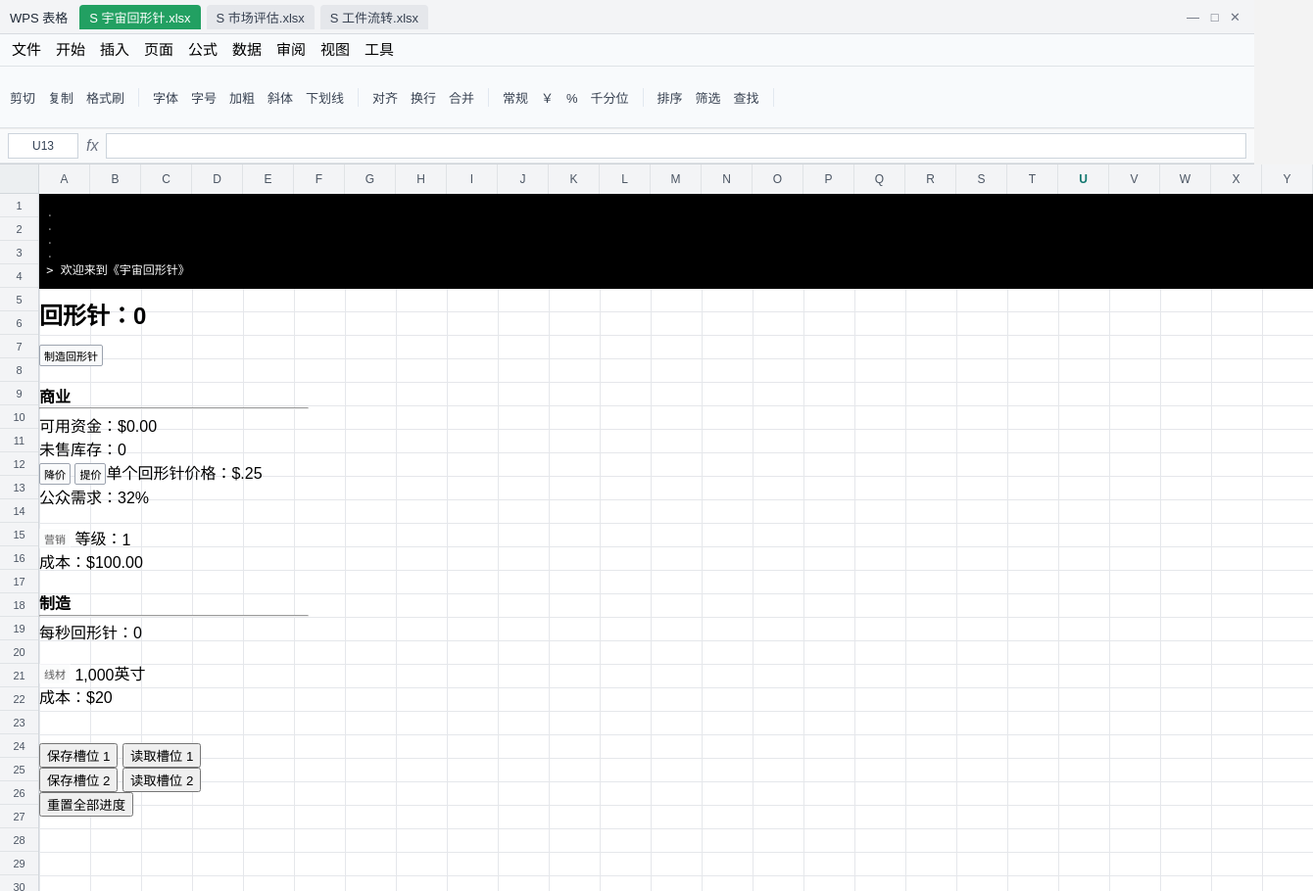
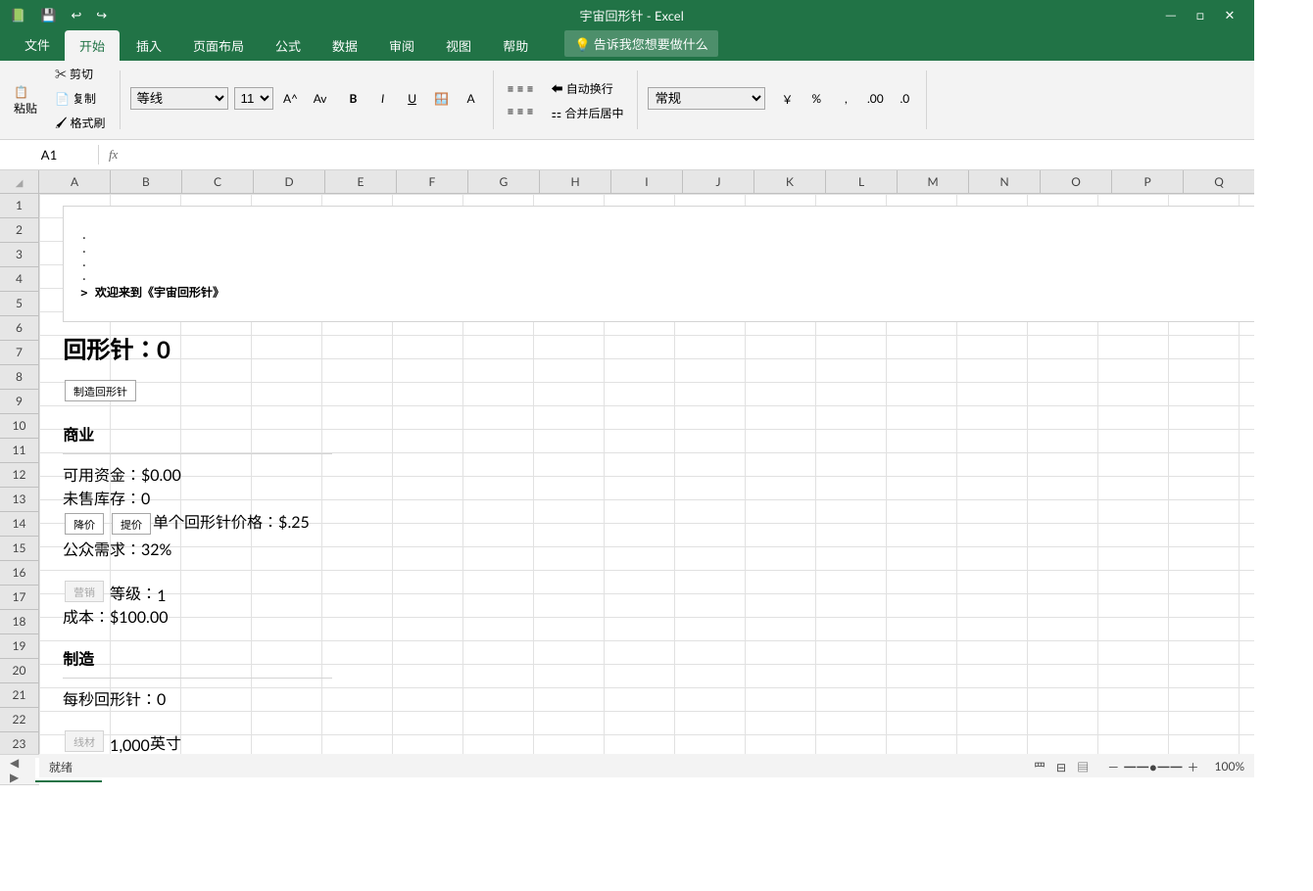
Before and after one commit to a1335465359-prog/huixingzhen, a website built with Vite: page docs/index2.html in a window 1280 px wide. Shown: the top 910 px of the page at 98% size, 1340 px wide, since content can reach past the window. After the commit the page ends 802 px from the top, so only its background shows below. Built offline with nearby package versions, Linux system fonts and the light colour scheme.

Commit message:
Add files via upload

```diff
--- a/docs/index2.html
+++ b/docs/index2.html
@@ -5,44 +5,96 @@
 
     <body class="excel-body">
         <div id="excelChrome">
-            <div class="wps-titlebar">
-                <div class="wps-app">WPS 表格</div>
-                <div class="wps-filetabs">
-                    <span class="tab active">S 宇宙回形针.xlsx</span>
-                    <span class="tab">S 市场评估.xlsx</span>
-                    <span class="tab">S 工件流转.xlsx</span>
+            <div class="excel-titlebar">
+                <div class="excel-title-left">
+                    <span class="excel-icon">📗</span>
+                    <span class="excel-save-icon">💾</span>
+                    <span class="excel-undo-icon">↩</span>
+                    <span class="excel-redo-icon">↪</span>
                 </div>
-                <div class="wps-windowbtns">— □ ✕</div>
+                <div class="excel-app">宇宙回形针 - Excel</div>
+                <div class="excel-windowbtns"><span class="win-min">─</span><span class="win-max">□</span><span class="win-close">✕</span></div>
             </div>
-            <div class="wps-menubar">文件　开始　插入　页面　公式　数据　审阅　视图　工具</div>
-            <div class="wps-ribbon">
-                <div class="group">剪切　复制　格式刷</div>
-                <div class="group">字体　字号　加粗　斜体　下划线</div>
-                <div class="group">对齐　换行　合并</div>
-                <div class="group">常规　￥　%　千分位</div>
-                <div class="group">排序　筛选　查找</div>
+            <div class="excel-menubar">
+                <span class="menu-file">文件</span>
+                <span class="menu-tab active">开始</span>
+                <span class="menu-tab">插入</span>
+                <span class="menu-tab">页面布局</span>
+                <span class="menu-tab">公式</span>
+                <span class="menu-tab">数据</span>
+                <span class="menu-tab">审阅</span>
+                <span class="menu-tab">视图</span>
+                <span class="menu-tab">帮助</span>
+                <span class="menu-search">💡 告诉我您想要做什么</span>
+            </div>
+            <div class="excel-ribbon">
+                <div class="group">
+                    <div class="ribbon-btn large">📋<br>粘贴</div>
+                    <div class="ribbon-col">
+                        <div>✂ 剪切</div>
+                        <div>📄 复制</div>
+                        <div>🖌 格式刷</div>
+                    </div>
+                </div>
+                <div class="group">
+                    <div class="ribbon-row">
+                        <select class="font-select"><option>等线</option></select>
+                        <select class="size-select"><option>11</option></select>
+                        <span class="ribbon-icon">A^</span><span class="ribbon-icon">Av</span>
+                    </div>
+                    <div class="ribbon-row">
+                        <span class="ribbon-icon font-bold">B</span>
+                        <span class="ribbon-icon font-italic">I</span>
+                        <span class="ribbon-icon font-underline">U</span>
+                        <span class="ribbon-icon">🪟</span>
+                        <span class="ribbon-icon">A</span>
+                    </div>
+                </div>
+                <div class="group">
+                    <div class="ribbon-col">
+                        <div>≡ ≡ ≡</div>
+                        <div>≡ ≡ ≡</div>
+                    </div>
+                    <div class="ribbon-col">
+                        <div>⬅ 自动换行</div>
+                        <div>⚏ 合并后居中</div>
+                    </div>
+                </div>
+                <div class="group">
+                    <div class="ribbon-row">
+                        <select class="format-select"><option>常规</option></select>
+                    </div>
+                    <div class="ribbon-row">
+                        <span class="ribbon-icon">￥</span>
+                        <span class="ribbon-icon">%</span>
+                        <span class="ribbon-icon">,</span>
+                        <span class="ribbon-icon">.00</span>
+                        <span class="ribbon-icon">.0</span>
+                    </div>
+                </div>
             </div>
             <div class="excel-formula">
-                <span class="name-box">U13</span>
-                <span class="fx-label">fx</span>
-                <span class="formula-input"></span>
+                <div class="name-box">A1</div>
+                <div class="formula-divider"></div>
+                <div class="fx-label"><i>fx</i></div>
+                <div class="formula-input"></div>
             </div>
         </div>
         <div id="excelGridWrap">
         <div class="sheetFrame">
-            <div class="sheetCorner"></div>
+            <div class="sheetCorner">◢</div>
             <div class="sheetColumnHeaders">
                 <span>A</span><span>B</span><span>C</span><span>D</span><span>E</span><span>F</span><span>G</span>
                 <span>H</span><span>I</span><span>J</span><span>K</span><span>L</span><span>M</span><span>N</span>
-                <span>O</span><span>P</span><span>Q</span><span>R</span><span>S</span><span>T</span><span class="selected-col">U</span>
-                <span>V</span><span>W</span><span>X</span><span>Y</span>
+                <span>O</span><span>P</span><span>Q</span><span>R</span><span>S</span><span>T</span><span>U</span>
+                <span>V</span><span>W</span><span>X</span><span>Y</span><span>Z</span><span>AA</span><span>AB</span>
             </div>
             <div class="sheetRowHeaders">
                 <span>1</span><span>2</span><span>3</span><span>4</span><span>5</span><span>6</span><span>7</span><span>8</span><span>9</span><span>10</span>
                 <span>11</span><span>12</span><span>13</span><span>14</span><span>15</span><span>16</span><span>17</span><span>18</span><span>19</span><span>20</span>
                 <span>21</span><span>22</span><span>23</span><span>24</span><span>25</span><span>26</span><span>27</span><span>28</span><span>29</span><span>30</span>
                 <span>31</span><span>32</span><span>33</span><span>34</span><span>35</span><span>36</span><span>37</span><span>38</span><span>39</span><span>40</span>
-                <span>41</span><span>42</span><span>43</span>
+                <span>41</span><span>42</span><span>43</span><span>44</span><span>45</span><span>46</span><span>47</span><span>48</span><span>49</span><span>50</span>
             </div>
             <div class="sheetViewport">
 
@@ -928,12 +980,16 @@
         </div>
         </div>
         <div class="sheetBottomBar">
-            <div class="sheetTabs">◀ ▶　<span class="active">Sheet1</span>　＋</div>
+            <div class="sheetTabs"><span class="tab-nav">◀ ▶</span><span class="tab active">Sheet1</span><span class="tab">Sheet2</span><span class="tab-add">＋</span></div>
             <div class="sheetScrollTrack"><span class="thumb"></span></div>
         </div>
         <div class="sheetStatusBar">
-            <div>平均值=0　计数=0　求和=0</div>
-            <div>◉　⧉　100%　—●+</div>
+            <div class="status-left">就绪</div>
+            <div class="status-right">
+                <span class="view-icons">罒 ⊟ ▤</span>
+                <span class="zoom-slider">－ ━━●━━ ＋</span>
+                <span class="zoom-pct">100%</span>
+            </div>
         </div>
         </div>
         <script type="text/javascript" src="i18n.js?v1"></script>
--- a/docs/interface.css
+++ b/docs/interface.css
@@ -788,317 +788,417 @@
 }
 
 
-/* Excel skin */
+/* Excel 365 Skin */
 body.excel-body {
     margin: 0;
-    background: #f3f3f3;
-    font-family: "Microsoft YaHei", "PingFang SC", "Noto Sans SC", Arial, sans-serif;
+    background: #fff;
+    font-family: "Calibri", "Microsoft YaHei", sans-serif;
+    overflow: hidden;
+    color: #000;
 }
 
 #excelChrome {
     position: sticky;
     top: 0;
-    z-index: 30;
-    border-bottom: 1px solid #cfd3d8;
-    background: #f7f7f7;
+    z-index: 40;
+    background: #fff;
+    display: flex;
+    flex-direction: column;
 }
 
 .excel-titlebar {
-    height: 34px;
-    line-height: 34px;
-    padding: 0 14px;
+    height: 30px;
+    background: #217346;
+    color: #fff;
+    display: flex;
+    align-items: center;
+    justify-content: space-between;
+    padding: 0 10px;
     font-size: 13px;
-    background: #e9ecef;
-    color: #1f2937;
+}
+
+.excel-title-left {
+    display: flex;
+    gap: 15px;
+    align-items: center;
+}
+
+.excel-windowbtns span {
+    display: inline-block;
+    width: 30px;
+    text-align: center;
+    line-height: 30px;
+    cursor: pointer;
+}
+.excel-windowbtns span:hover { background: rgba(255,255,255,0.1); }
+.excel-windowbtns .win-close:hover { background: #e81123; }
+
+.excel-menubar {
+    height: 32px;
+    background: #217346;
+    color: #fff;
+    display: flex;
+    align-items: flex-end;
+    padding: 0 10px;
+    font-size: 13px;
+}
+
+.menu-file {
+    padding: 0 15px;
+    height: 32px;
+    line-height: 32px;
+    cursor: pointer;
+}
+.menu-file:hover { background: rgba(255,255,255,0.1); }
+
+.menu-tab {
+    padding: 6px 15px;
+    cursor: pointer;
+    border-radius: 4px 4px 0 0;
+    margin-right: 2px;
+}
+.menu-tab:hover:not(.active) { background: rgba(255,255,255,0.1); }
+
+.menu-tab.active {
+    background: #f3f3f3;
+    color: #217346;
+}
+
+.menu-search {
+    margin-left: 20px;
+    padding: 4px 10px;
+    background: rgba(255,255,255,0.2);
+    border-radius: 2px;
+    color: #fff;
+    margin-bottom: 4px;
 }
 
 .excel-ribbon {
-    height: 38px;
-    line-height: 38px;
-    padding: 0 14px;
-    font-size: 14px;
-    border-top: 1px solid #fff;
-    border-bottom: 1px solid #d9d9d9;
+    height: 80px;
+    background: #f3f3f3;
+    border-bottom: 1px solid #d4d4d4;
+    display: flex;
+    align-items: center;
+    padding: 0 10px;
+    gap: 10px;
 }
+
+.excel-ribbon .group {
+    display: flex;
+    align-items: center;
+    gap: 10px;
+    padding-right: 10px;
+    border-right: 1px solid #d4d4d4;
+    height: 60px;
+}
+
+.ribbon-btn.large {
+    display: flex;
+    flex-direction: column;
+    align-items: center;
+    font-size: 12px;
+    gap: 4px;
+    padding: 4px;
+    cursor: pointer;
+}
+.ribbon-btn.large:hover { background: #e1e1e1; }
+
+.ribbon-col {
+    display: flex;
+    flex-direction: column;
+    gap: 4px;
+    font-size: 12px;
+}
+.ribbon-col div { padding: 2px 4px; cursor: pointer; }
+.ribbon-col div:hover { background: #e1e1e1; }
+
+.ribbon-row {
+    display: flex;
+    align-items: center;
+    gap: 6px;
+    font-size: 12px;
+    margin-bottom: 4px;
+}
+
+.font-select { width: 100px; border: 1px solid #a6a6a6; padding: 2px; }
+.size-select { width: 40px; border: 1px solid #a6a6a6; padding: 2px; }
+.format-select { width: 120px; border: 1px solid #a6a6a6; padding: 2px; }
+
+.ribbon-icon {
+    display: inline-block;
+    width: 20px;
+    text-align: center;
+    cursor: pointer;
+    padding: 2px;
+}
+.ribbon-icon:hover { background: #e1e1e1; }
+.font-bold { font-weight: bold; }
+.font-italic { font-style: italic; }
+.font-underline { text-decoration: underline; }
 
 .excel-formula {
     height: 30px;
-    line-height: 30px;
-    padding: 0 14px;
-    font-size: 12px;
-    color: #6b7280;
-    border-top: 1px solid #eee;
     background: #fff;
+    border-bottom: 1px solid #d4d4d4;
+    display: flex;
+    align-items: center;
+    padding: 0 10px;
+    gap: 10px;
+    font-size: 13px;
 }
 
-#excelGridWrap {
-    min-height: calc(100vh - 102px);
-    background-image: linear-gradient(#e6e9ed 1px, transparent 1px), linear-gradient(90deg, #e6e9ed 1px, transparent 1px);
-    background-size: 26px 26px, 80px 26px;
-    padding: 8px;
+.name-box {
+    width: 80px;
+    text-align: center;
 }
 
-#page {
-    position: relative;
-    background: rgba(255,255,255,0.92);
-    border: 1px solid #cdd3d8;
-    box-shadow: 0 2px 8px rgba(0,0,0,.08);
+.formula-divider {
+    width: 1px;
+    height: 20px;
+    background: #d4d4d4;
 }
 
-.button2 {
-    border: 1px solid #9ca3af;
-    background: #f9fafb;
+.fx-label {
+    color: #666;
+    font-family: "Times New Roman", serif;
 }
 
-.button2:hover {
-    background: #eef4ff;
+.formula-input {
+    flex: 1;
+    height: 22px;
+    border: 1px solid #fff;
+}
+.formula-input:hover { border: 1px solid #d4d4d4; }
+
+#excelGridWrap {
+    height: calc(100vh - 172px);
+    background: #fff;
+    display: flex;
+    flex-direction: column;
 }
 
-/* PR-1: sheet coordinate shell */
 .sheetFrame {
+    flex: 1;
     display: grid;
     grid-template-columns: 40px 1fr;
-    grid-template-rows: 30px 1fr;
-    height: calc(100vh - 120px);
-    border: 1px solid #cfd3d8;
-    background: #fff;
+    grid-template-rows: 24px 1fr;
+    overflow: hidden;
 }
 
 .sheetCorner {
     grid-column: 1;
     grid-row: 1;
-    background: #eceff1;
-    border-right: 1px solid #d2d7dc;
-    border-bottom: 1px solid #d2d7dc;
+    background: #e6e6e6;
+    border-right: 1px solid #c0c0c0;
+    border-bottom: 1px solid #c0c0c0;
+    text-align: center;
+    line-height: 24px;
+    color: #a6a6a6;
+    font-size: 10px;
 }
 
 .sheetColumnHeaders {
     grid-column: 2;
     grid-row: 1;
-    display: grid;
-    grid-template-columns: repeat(14, minmax(80px, 1fr));
-    background: #eceff1;
-    border-bottom: 1px solid #d2d7dc;
+    display: flex;
+    background: #e6e6e6;
+    border-bottom: 1px solid #c0c0c0;
+    overflow: hidden;
 }
 
 .sheetColumnHeaders span {
+    flex: 0 0 72px;
     text-align: center;
-    line-height: 30px;
+    line-height: 24px;
     font-size: 12px;
-    color: #4b5563;
-    border-right: 1px solid #e0e3e6;
+    color: #444;
+    border-right: 1px solid #c0c0c0;
 }
 
 .sheetRowHeaders {
     grid-column: 1;
     grid-row: 2;
-    display: grid;
-    grid-template-rows: repeat(30, 24px);
-    background: #eceff1;
-    border-right: 1px solid #d2d7dc;
+    display: flex;
+    flex-direction: column;
+    background: #e6e6e6;
+    border-right: 1px solid #c0c0c0;
+    overflow: hidden;
 }
 
 .sheetRowHeaders span {
+    flex: 0 0 24px;
     text-align: center;
     line-height: 24px;
-    font-size: 11px;
-    color: #4b5563;
-    border-bottom: 1px solid #e0e3e6;
+    font-size: 12px;
+    color: #444;
+    border-bottom: 1px solid #c0c0c0;
 }
 
 .sheetViewport {
     grid-column: 2;
     grid-row: 2;
     overflow: auto;
+    background-image: linear-gradient(#e1e1e1 1px, transparent 1px), linear-gradient(90deg, #e1e1e1 1px, transparent 1px);
+    background-size: 72px 24px;
+    background-color: #fff;
     position: relative;
 }
 
-.sheetViewport #page {
-    margin: 0;
-    min-width: 1280px;
+.sheetBottomBar {
+    height: 30px;
+    background: #f3f3f3;
+    border-top: 1px solid #d4d4d4;
+    border-bottom: 1px solid #d4d4d4;
+    display: flex;
+    align-items: center;
+    padding: 0 10px;
+    font-size: 12px;
+    gap: 20px;
 }
 
-/* PR-2: WPS-like chrome refinement (UI only) */
-#excelChrome {
-    position: sticky;
-    top: 0;
-    z-index: 40;
-    border-bottom: 1px solid #cfd3d8;
-    background: #f7f8fa;
+.sheetTabs {
+    display: flex;
+    align-items: center;
+    gap: 5px;
 }
 
-.wps-titlebar {
-    height: 34px;
-    display: flex;
-    align-items: center;
-    justify-content: space-between;
-    border-bottom: 1px solid #d7dbe0;
-    padding: 0 10px;
-    background: #f3f4f6;
-    font-size: 13px;
+.tab-nav { color: #666; letter-spacing: 2px; margin-right: 10px; }
+.tab { padding: 4px 15px; color: #444; cursor: pointer; }
+.tab.active { background: #fff; color: #217346; font-weight: bold; border-bottom: 2px solid #217346; }
+.tab-add { color: #666; margin-left: 10px; cursor: pointer; }
+
+.sheetScrollTrack {
+    flex: 1;
+    height: 14px;
+    background: #e6e6e6;
+    position: relative;
+}
+.sheetScrollTrack .thumb {
+    position: absolute;
+    left: 20%;
+    width: 40%;
+    height: 14px;
+    background: #c0c0c0;
 }
 
-.wps-app { color: #1f2937; font-weight: 500; }
-
-.wps-filetabs {
-    display: flex;
-    gap: 6px;
-    flex: 1;
-    margin: 0 12px;
-    overflow: hidden;
-}
-
-.wps-filetabs .tab {
-    background: #e5e7eb;
-    border-radius: 4px 4px 0 0;
-    padding: 3px 10px;
-    color: #374151;
-    white-space: nowrap;
-}
-
-.wps-filetabs .tab.active {
-    background: #22a062;
-    color: #fff;
-}
-
-.wps-windowbtns { color: #6b7280; letter-spacing: 4px; }
-
-.wps-menubar {
-    height: 32px;
-    line-height: 32px;
-    padding: 0 12px;
-    font-size: 15px;
-    border-bottom: 1px solid #dfe3e7;
-    background: #f8fafc;
-}
-
-.wps-ribbon {
-    height: 62px;
-    border-bottom: 1px solid #dfe3e7;
-    background: #f8fafc;
-    display: flex;
-    align-items: center;
-    gap: 14px;
-    padding: 0 10px;
-    font-size: 13px;
-    color: #374151;
-}
-
-.wps-ribbon .group {
-    padding-right: 14px;
-    border-right: 1px solid #e2e8f0;
-    white-space: nowrap;
-}
-
-.excel-formula {
-    height: 34px;
-    display: flex;
-    align-items: center;
-    gap: 8px;
-    padding: 0 8px;
-    border-bottom: 1px solid #dfe3e7;
-    background: #f9fafb;
-}
-
-.name-box {
-    width: 70px;
+.sheetStatusBar {
     height: 24px;
-    line-height: 24px;
-    text-align: center;
-    border: 1px solid #cdd4dc;
-    background: #fff;
-    color: #334155;
-    font-size: 12px;
-}
-
-.fx-label {
-    color: #6b7280;
-    font-style: italic;
-    font-size: 16px;
-}
-
-.formula-input {
-    flex: 1;
-    height: 24px;
-    border: 1px solid #cdd4dc;
-    background: #fff;
-    display: inline-block;
-}
-
-#excelGridWrap {
-    min-height: calc(100vh - 178px);
-    padding: 0;
-    background: #fff;
-}
-
-.sheetFrame {
-    height: calc(100vh - 230px);
-    border: 0;
-}
-
-.sheetColumnHeaders {
-    grid-template-columns: repeat(25, minmax(52px, 1fr));
-}
-
-.sheetColumnHeaders span,
-.sheetRowHeaders span {
-    background: #f3f4f6;
-}
-
-.sheetColumnHeaders span.selected-col {
-    border-bottom: 2px solid #1a9c52;
-    color: #0f766e;
-    font-weight: 700;
-}
-
-.sheetRowHeaders {
-    grid-template-rows: repeat(43, 24px);
-}
-
-.sheetViewport {
-    background-image: linear-gradient(#e5e7eb 1px, transparent 1px), linear-gradient(90deg, #e5e7eb 1px, transparent 1px);
-    background-size: 100% 24px, 52px 100%;
-    background-color: #fff;
-}
-
-.sheetViewport #page {
-    min-width: 1450px;
-    background: transparent;
-    border: 0;
-    box-shadow: none;
-}
-
-.sheetBottomBar,
-.sheetStatusBar {
-    height: 28px;
-    border-top: 1px solid #d1d5db;
-    background: #f3f4f6;
+    background: #f3f3f3;
     display: flex;
     align-items: center;
     justify-content: space-between;
     padding: 0 10px;
-    color: #4b5563;
     font-size: 12px;
+    color: #444;
 }
 
-.sheetTabs .active {
-    color: #0f766e;
-    font-weight: 700;
+.status-right {
+    display: flex;
+    align-items: center;
+    gap: 15px;
 }
 
-.sheetScrollTrack {
-    width: 45%;
-    height: 10px;
-    background: #e5e7eb;
-    border-radius: 8px;
-    position: relative;
+.view-icons { letter-spacing: 4px; }
+.zoom-slider { letter-spacing: 1px; }
+
+/* Game UI Overrides to blend into Excel */
+#page {
+    min-width: 1400px;
+    background: transparent;
+    border: none;
+    box-shadow: none;
+    padding: 12px 24px;
+    font-family: "Calibri", sans-serif;
+    color: #000;
 }
 
-.sheetScrollTrack .thumb {
-    position: absolute;
-    left: 35%;
-    width: 28%;
-    height: 10px;
-    border-radius: 8px;
-    background: #9ca3af;
+.engine, .engine2, .swarmEngine, .qEngine {
+    border: 1px solid transparent;
+    background: transparent;
+    margin: 0;
+    padding: 0 10px 10px 10px;
 }
+
+.button2, .button, .projectButton {
+    background: #fff !important;
+    border: 1px solid #a6a6a6 !important;
+    border-radius: 0 !important;
+    color: #000 !important;
+    box-shadow: none !important;
+    text-shadow: none !important;
+    font-family: "Calibri", sans-serif !important;
+    padding: 2px 8px !important;
+    margin: 2px !important;
+    cursor: pointer !important;
+    background-image: none !important;
+}
+
+.button2:hover, .button:hover, .projectButton:hover {
+    background: #e6f2eb !important;
+    border-color: #217346 !important;
+    color: #217346 !important;
+}
+
+.button2:active, .button:active, .projectButton:active {
+    background: #cce4d6 !important;
+    border-color: #217346 !important;
+}
+
+.button2:disabled, .button:disabled, .projectButton:disabled {
+    background: #f3f3f3 !important;
+    border-color: #d4d4d4 !important;
+    color: #a6a6a6 !important;
+    opacity: 1 !important;
+}
+
+hr {
+    border: none;
+    border-top: 1px solid #d4d4d4;
+    margin: 8px 0;
+}
+
+p.console, p.consoleOld {
+    font-family: "Consolas", "Courier New", monospace;
+    color: #333;
+}
+
+p.console { color: #000; font-weight: bold; }
+
+#hypnoDroneEventDiv {
+    background: transparent;
+}
+
+p.hypnoDrone {
+    color: #217346;
+    text-shadow: 1px 1px 0 #fff;
+}
+
+#consoleDiv {
+    background: transparent;
+    border: 1px solid #d4d4d4;
+    padding: 10px;
+    background-color: #fff;
+}
+
+table.table1, table.table2, table.table3 {
+    border-collapse: collapse;
+    width: 100%;
+}
+
+table.table1 th, table.table2 th, table.table3 th,
+table.table1 td, table.table2 td, table.table3 td {
+    border: 1px solid #d4d4d4 !important;
+    padding: 4px 8px;
+    text-align: center;
+    background: #fff;
+}
+
+table.table1 th, table.table2 th, table.table3 th {
+    background: #f3f3f3;
+    font-weight: normal;
+}
+
+canvas {
+    border: 1px solid #d4d4d4;
+    background-color: #fff !important;
+}
```
Also changed, not shown: package.json (added, +20 -0 lines), tsconfig.json (added, +29 -0 lines), vite.config.ts (added, +23 -0 lines).
